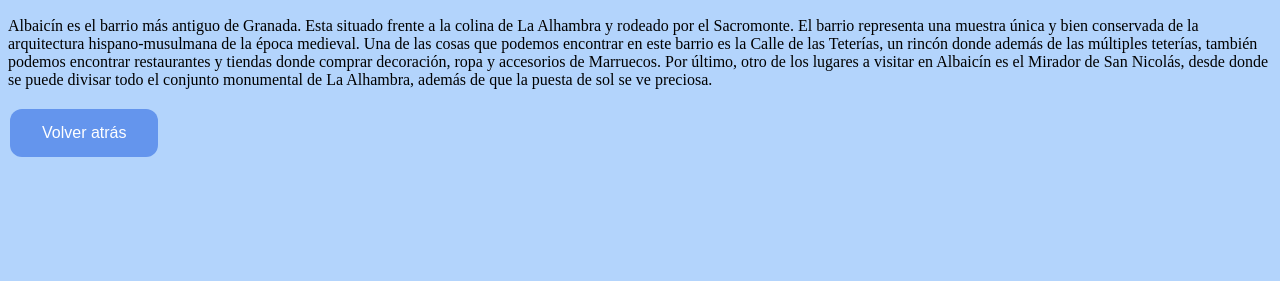
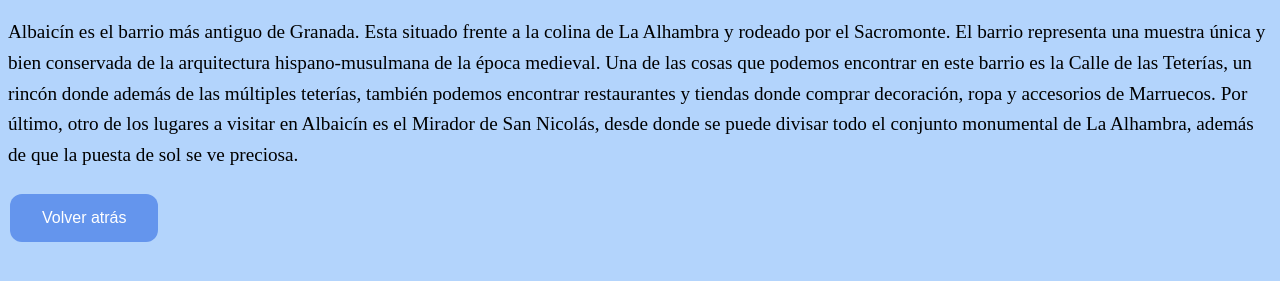
Before and after one commit to siraglez/webXavi, a website built with Parcel: page albaicin.html in a window 1280 px wide. Shown: the part 57-338 px from the top of the page. Built offline with nearby package versions, Linux system fonts and the light colour scheme.

Commit message:
info albaicin

```diff
--- a/albaicin.html
+++ b/albaicin.html
@@ -8,11 +8,13 @@
 </head>
 <body>
   <h1>Información sobre Albaicín</h1>
-  <p>Albaicín es el barrio más antiguo de Granada. Esta situado frente a la colina de La Alhambra y rodeado por el Sacromonte. El barrio representa una
-  muestra única y bien conservada de la arquitectura hispano-musulmana de la época medieval. Una de las cosas que podemos encontrar en este barrio es la
-  Calle de las Teterías, un rincón donde además de las múltiples teterías, también podemos encontrar restaurantes y tiendas donde comprar decoración, ropa
-  y accesorios de Marruecos. Por último, otro de los lugares a visitar en Albaicín es el Mirador de San Nicolás, desde donde se puede divisar todo el conjunto
-  monumental de La Alhambra, además de que la puesta de sol se ve preciosa.</p>
+  <p style="font-size: 1.2em; line-height: 1.6;">
+    Albaicín es el barrio más antiguo de Granada. Esta situado frente a la colina de La Alhambra y rodeado por el Sacromonte. El barrio representa una
+    muestra única y bien conservada de la arquitectura hispano-musulmana de la época medieval. Una de las cosas que podemos encontrar en este barrio es la
+    Calle de las Teterías, un rincón donde además de las múltiples teterías, también podemos encontrar restaurantes y tiendas donde comprar decoración, ropa
+    y accesorios de Marruecos. Por último, otro de los lugares a visitar en Albaicín es el Mirador de San Nicolás, desde donde se puede divisar todo el conjunto
+    monumental de La Alhambra, además de que la puesta de sol se ve preciosa.
+  </p>
 
   <div class="container">
     <button class="btn" id="nextButton" onclick="backPage()">Volver atrás</button>
```
